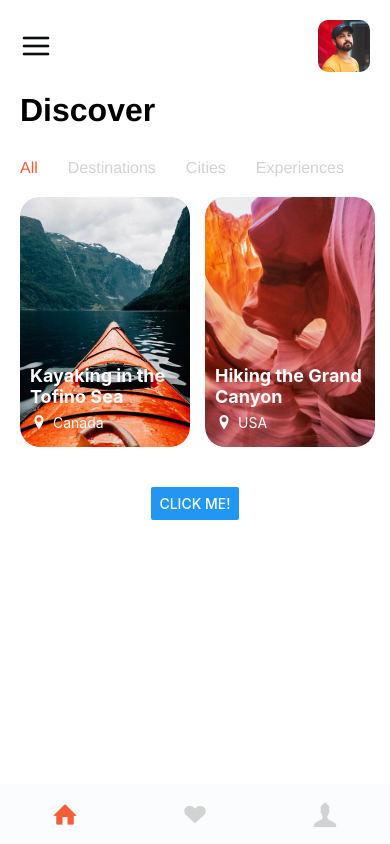
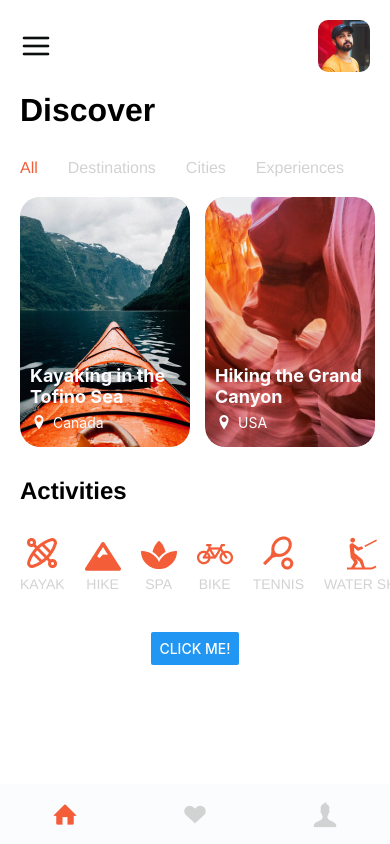
Before and after one commit to Wistoft2410/travel-app, a React Native app in the folder travel-app/: screen / in a window 390 px wide. Built offline with nearby package versions, Linux system fonts and the light colour scheme.

Commit message:
Created 'Activities section'

```diff
--- a/travel-app/App.js
+++ b/travel-app/App.js
@@ -1,17 +1,29 @@
 import React from 'react';
 import { StatusBar } from 'expo-status-bar';
-import { StyleSheet, Text, View, Button, ScrollView, SafeAreaView, Image, ImageBackground, FlatList } from 'react-native';
+import {
+  StyleSheet,
+  Text,
+  View,
+  Button,
+  ScrollView,
+  SafeAreaView,
+  Image,
+  ImageBackground,
+  FlatList,
+} from 'react-native';
 import Feather from 'react-native-vector-icons/Feather';
+import Entypo from 'react-native-vector-icons/Entypo';
+import { TouchableOpacity } from 'react-native';
+
 import profile from '../travel-app/assets/images/person.png';
 import discoverData from './assets/data/discoverData';
+import activitiesData from './assets/data/activitiesData'; // Ensure this is correctly imported
 
 import { NavigationContainer } from '@react-navigation/native';
 import { createStackNavigator } from '@react-navigation/stack';
 import { createBottomTabNavigator } from '@react-navigation/bottom-tabs';
 
-import Entypo from 'react-native-vector-icons/Entypo';
 import colors from '../travel-app/assets/colors/colors';
-import { TouchableOpacity } from 'react-native';
 
 Entypo.loadFont();
 
@@ -23,24 +35,42 @@
   // Function to render each discover item
   const renderDiscoverDiscoverItem = ({ item }) => {
     return (
-      <TouchableOpacity onPress={() => navigation.navigate('Details',{
-        item: item,
-      })}>
+      <TouchableOpacity
+        onPress={() =>
+          navigation.navigate('Details', {
+            item: item,
+          })
+        }
+      >
         <ImageBackground
           source={item.image}
           style={[
             styles.discoverItem,
-            {marginLeft: item.id === 'discover-1' ? 20 : 0},
+            { marginLeft: item.id === 'discover-1' ? 20 : 0 },
           ]}
           imageStyle={styles.discoverItemImage}
         >
           <Text style={styles.discoverItemTitle}>{item.title}</Text>
           <View style={styles.discoverItemLocationWrapper}>
-            <Entypo name='location-pin' size={18} color={colors.white} />
-            <Text style={styles.discoverItemLocationText}>{item.location}</Text>
+            <Entypo name="location-pin" size={18} color={colors.white} />
+            <Text style={styles.discoverItemLocationText}>
+              {item.location}
+            </Text>
           </View>
         </ImageBackground>
       </TouchableOpacity>
+    );
+  };
+
+  // Function to render each activity item
+  const renderActivityItem = ({ item }) => {
+    return (
+      <View style={[styles.activityItemWrapper, {
+        marginLeft: item.id === 'activities-1' ? 20 : 0
+      }]}>
+        <Image source={item.image} style={styles.activityItemImage} />
+        <Text style={styles.activityItemText}>{item.title}</Text>
+      </View>
     );
   };
 
@@ -64,7 +94,9 @@
         <View style={styles.discoverWrapper}>
           <Text style={styles.discoverTitle}>Discover</Text>
           <View style={styles.discoverCategoriesWrapper}>
-            <Text style={[styles.discoverCategoryText, { color: colors.orange }]}>
+            <Text
+              style={[styles.discoverCategoryText, { color: colors.orange }]}
+            >
               All
             </Text>
             <Text style={styles.discoverCategoryText}>Destinations</Text>
@@ -75,7 +107,21 @@
             <FlatList
               data={discoverData}
               renderItem={renderDiscoverDiscoverItem}
-              keyExtractor={(item) => item.id.toString()} // Corrected keyExtractor
+              keyExtractor={(item) => item.id.toString()}
+              horizontal
+              showsHorizontalScrollIndicator={false}
+            />
+          </View>
+        </View>
+
+        {/* Activities Section */}
+        <View style={styles.activitiesWrapper}>
+          <Text style={styles.activitiesTitle}>Activities</Text>
+          <View style={styles.activitiesItemsWrapper}>
+            <FlatList
+              data={activitiesData}
+              renderItem={renderActivityItem}
+              keyExtractor={(item) => item.id.toString()}
               horizontal
               showsHorizontalScrollIndicator={false}
             />
@@ -158,8 +204,12 @@
   return (
     <NavigationContainer>
       <Stack.Navigator>
-        <Stack.Screen name="TabNavigator" component={TabNavigator} options={{ headerShown: false }}/>
-        <Stack.Screen name="Details" component={Details}/>
+        <Stack.Screen
+          name="TabNavigator"
+          component={TabNavigator}
+          options={{ headerShown: false }}
+        />
+        <Stack.Screen name="Details" component={Details} />
       </Stack.Navigator>
       <StatusBar style="auto" />
     </NavigationContainer>
@@ -201,7 +251,7 @@
     height: 52,
     borderRadius: 10,
   },
-  buttonContainer: { // This is for the 'Click me!' button
+  buttonContainer: {
     alignItems: 'center',
     marginTop: 20, // Adjusted to prevent overlapping with FlatList
     marginBottom: 20,
@@ -227,7 +277,7 @@
     fontSize: 16,
     color: colors.gray,
   },
-  discoverItemsWrapper: { // Ensure this style is defined
+  discoverItemsWrapper: {
     paddingVertical: 20,
   },
   discoverItem: {
@@ -237,7 +287,6 @@
     justifyContent: 'flex-end',
     paddingHorizontal: 10,
     paddingVertical: 15,
-
     overflow: 'hidden',
     backgroundColor: colors.gray, // Optional: fallback color
     borderRadius: 20,
@@ -260,4 +309,46 @@
     fontSize: 14,
     marginLeft: 5,
   },
+  activitiesWrapper: {
+    marginTop: 10,
+  },
+  activitiesTitle: {
+    marginHorizontal: 20,
+    fontFamily: 'Helvetica',
+    fontWeight: 'bold',
+    fontSize: 24,
+    marginBottom: 10,
+  },
+  activitiesItemsWrapper: {
+    paddingVertical: 20,
+  },
+  activityItem: {
+    width: 150, // Adjust as needed
+    height: 150,
+    backgroundColor: colors.lightGray, // Define in colors
+    borderRadius: 15,
+    justifyContent: 'center',
+    alignItems: 'center',
+    marginRight: 15,
+  },
+  activityTitle: {
+    fontSize: 16,
+    fontFamily: 'Helvetica',
+    color: colors.black, // Define in colors
+    textAlign: 'center',
+  },
+  activityItemWrapper: {
+    justifyContent: 'flex-end',
+    alignItems: 'center',
+    marginRight: 20,
+  },
+  activityItemImage: {
+    width: 36,
+  },
+  activityItemText: {
+    marginTop: 5,
+    fontFamily: 'Helvetica',
+    fontSize: 14,
+    color: colors.gray,
+  },
 });
```
